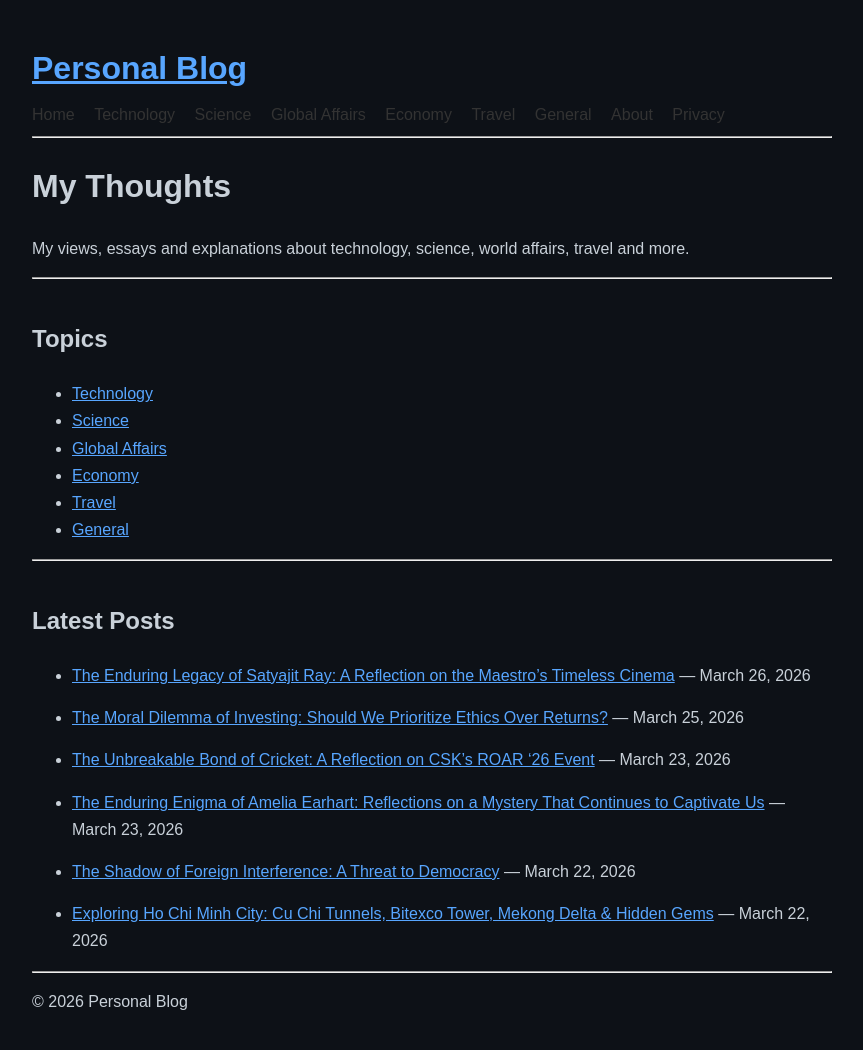
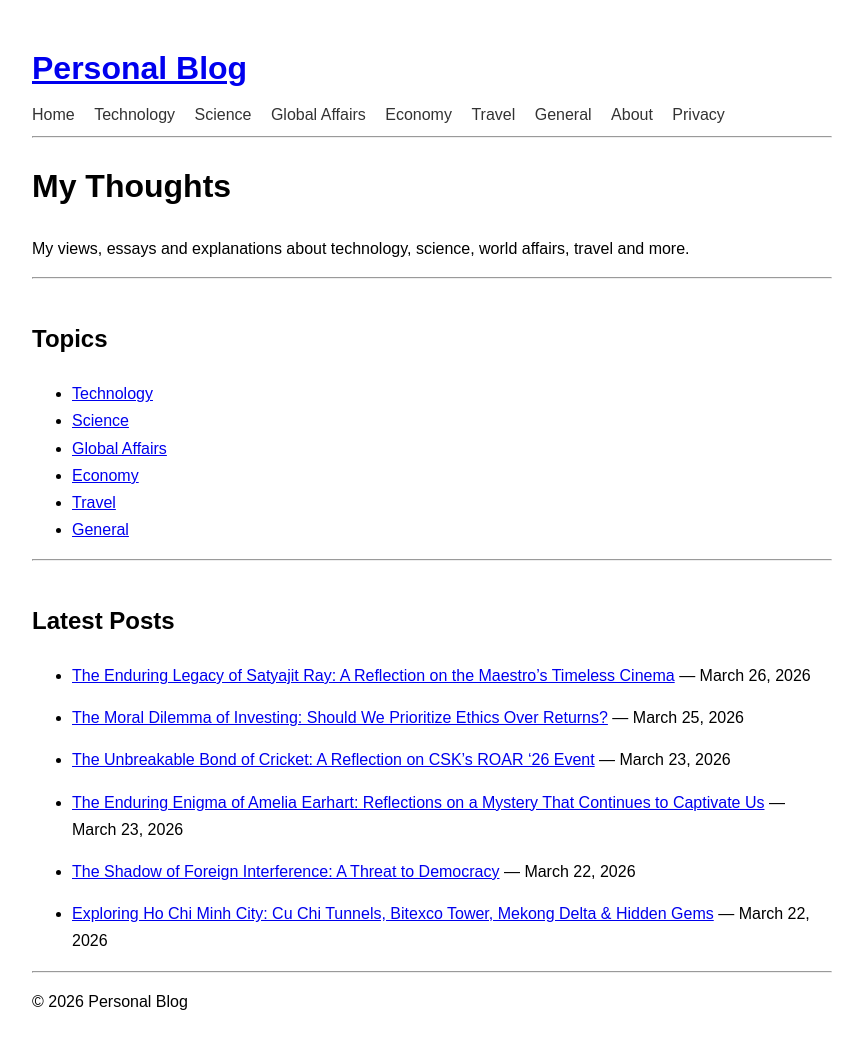
Before and after one commit to shisuiUchiha/shisuiuchiha.github.io, a Jekyll site: the page built from index.md, in a window 1280 px wide. Shown: the whole page, without its empty margins (208-1071 px from the left). Built offline with Jekyll 4.4.1, drawn with Linux system fonts in a browser that asks for light colours.

Commit message:
some more changes

```diff
--- a/assets/css/style.css
+++ b/assets/css/style.css
@@ -4,19 +4,6 @@ body {
     margin: auto;
     padding: 20px;
     line-height: 1.7;
-  }
-
-  body {
-    background-color: #0d1117;
-    color: #c9d1d9;
-  }
-
-  a {
-    color: #58a6ff;
-  }
-
-  header, footer {
-    border-color: #30363d;
   }
 
   /* Header */
```
